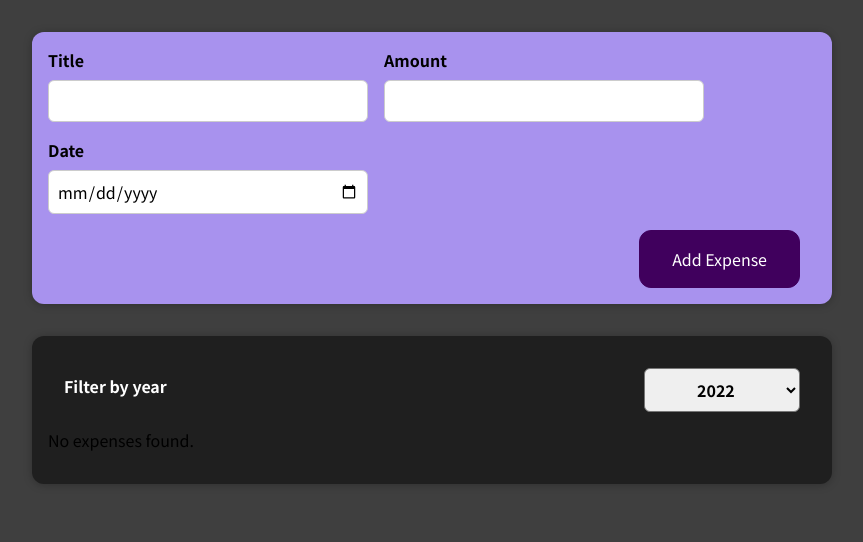
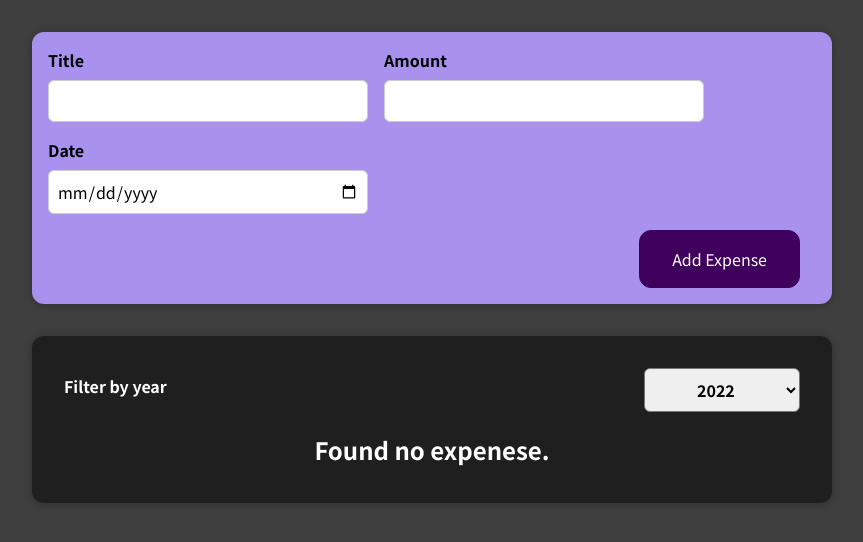
Before and after one commit to JustKrispy/react, a React (Create React App) app: page / in a window 1280 px wide. Shown: the top 542 px of the page, without its empty margins (208-1071 px from the left). Built offline with nearby package versions, Linux system fonts and the light colour scheme.

Commit message:
ExpenseApp

```diff
--- a/src/components/Expenses/ExpenseItem.js
+++ b/src/components/Expenses/ExpenseItem.js
@@ -1,19 +1,21 @@
-import React from 'react';
+import React from "react";
 
-import ExpenseDate from './ExpenseDate';
-import Card from '../UI/Card';
-import './ExpenseItem.css';
+import ExpenseDate from "./ExpenseDate";
+import Card from "../UI/Card";
+import "./ExpenseItem.css";
 
 const ExpenseItem = (props) => {
   return (
-    <Card className='expense-item'>
-      <ExpenseDate date={props.date} />
-      <div className='expense-item__description'>
-        <h2>{props.title}</h2>
-        <div className='expense-item__price'>${props.amount}</div>
-      </div>
-    </Card>
+    <li>
+      <Card className="expense-item">
+        <ExpenseDate date={props.date} />
+        <div className="expense-item__description">
+          <h2>{props.title}</h2>
+          <div className="expense-item__price">${props.amount}</div>
+        </div>
+      </Card>
+    </li>
   );
-}
+};
 
 export default ExpenseItem;
--- a/src/components/Expenses/Expenses.js
+++ b/src/components/Expenses/Expenses.js
@@ -1,8 +1,8 @@
 import React, { useState } from 'react';
 
-import ExpenseItem from './ExpenseItem';
 import Card from '../UI/Card';
 import ExpensesFilter from './ExpensesFilter';
+import ExpensesList from './ExpensesList';
 import './Expenses.css';
 
 const Expenses = (props) => {
@@ -16,20 +16,6 @@ const Expenses = (props) => {
     return expense.date.getFullYear().toString() === filteredYear;
   });
 
-  let expensesContent = <p>No expenses found.</p>
-
-  if(filteredExpenses.length > 0) {
-    expensesContent = filteredExpenses.map((expense) => (
-      <ExpenseItem
-        key={expense.id}
-        title={expense.title}
-        amount={expense.amount}
-        date={expense.date}
-      />
-    ))
-  }
-
-
   return (
     <div>
       <Card className='expenses'>
@@ -37,7 +23,7 @@ const Expenses = (props) => {
           selected={filteredYear}
           onChangeFilter={filterChangeHandler}
         />
-        {expensesContent}
+        <ExpensesList items={filteredExpenses} />
       </Card>
     </div>
   );
--- /dev/null
+++ b/src/components/Expenses/ExpensesList.css
@@ -0,0 +1,9 @@
+.expenses-list {
+    list-style: none;
+    padding: 0;
+  }
+
+  .expenses-list__fallback {
+    color: white;
+    text-align: center;
+  }
--- /dev/null
+++ b/src/components/Expenses/ExpensesList.js
@@ -0,0 +1,25 @@
+import "./ExpensesList.css";
+import ExpenseItem from "./ExpenseItem";
+
+const ExpenseList = (props) => {
+
+  if(props.items.length === 0) {
+    return <h2 className="expenses-list__fallback">Found no expenese.</h2>
+  }
+
+  return (
+    <ul className="expenses-list">
+      {props.items.map((expense) => (
+        <ExpenseItem
+          key={expense.id}
+          title={expense.title}
+          amount={expense.amount}
+          date={expense.date}
+        />
+      ))}
+      ;
+    </ul>
+  );
+};
+
+export default ExpenseList;
```
